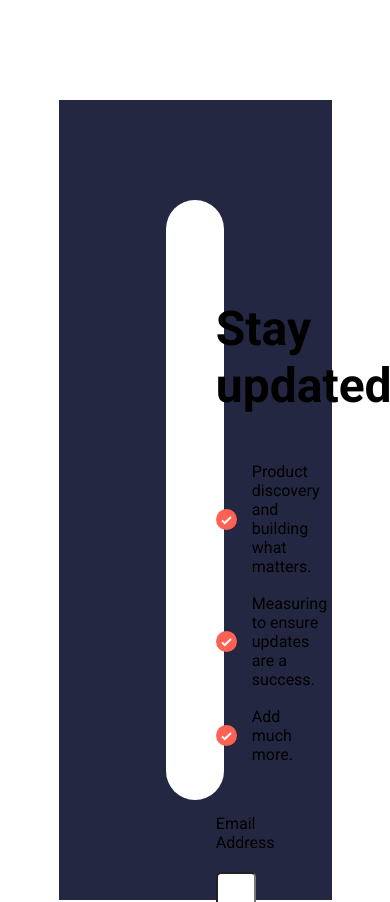
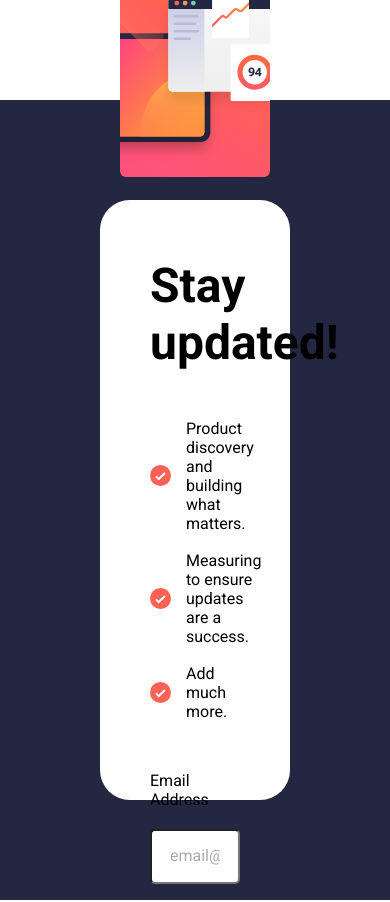
Before and after one commit to Trend20/newsletter-signup, a React (Create React App) app: page / in a window 390 px wide. Shown: the top 902 px of the page. Built offline with nearby package versions, Linux system fonts and the light colour scheme.

Commit message:
responsive code

```diff
--- a/src/App.tsx
+++ b/src/App.tsx
@@ -21,6 +21,10 @@ export const AppContainer = styled.div`
   align-items: center;
   padding: 100px;
   margin: 100px auto auto auto;
+
+  @media (max-width: 768px) {
+    width: 100%;
+  }
 `
 export default App;
 
--- a/src/components/Main.tsx
+++ b/src/components/Main.tsx
@@ -29,6 +29,14 @@ export const MainPageContainer = styled.div `
   height: 100%;
   border-radius: 30px;
   justify-content: space-between;
+
+  @media (max-width: 768px) {
+    width: 100%;
+    display: flex;
+    flex-direction: column-reverse;
+    justify-content: center;
+    align-items: center;
+  }
 `
 
 export const MainTextContainer = styled.div`
@@ -43,6 +51,10 @@ export const MainTextContainer = styled.div`
     font-size: 3rem;
     margin-top: 50px;
   }
+
+  @media (max-width: 768px) {
+   width: 100%;
+  }
 `
 
 export const MainImageContainer = styled.div`
@@ -55,5 +67,8 @@ export const MainImageContainer = styled.div`
     width: 100%;
     height: 100%;
   }
+  @media (max-width: 768px) {
+    width: 100%;
+  }
 `
 export default Main;
--- a/src/components/Updates.tsx
+++ b/src/components/Updates.tsx
@@ -27,6 +27,10 @@ export const UpdatesContainer = styled.div`
   flex-direction: column;
   width: 100%;
   padding-top: 30px;
+
+  @media (max-width: 768px) {
+    width: 100%;
+  }
 `
 
 export const UpdateSpan = styled.div`
@@ -38,6 +42,10 @@ export const UpdateSpan = styled.div`
   p{
     margin-left: 15px;
   }
+
+  @media (max-width: 768px) {
+   width: 100%;
+  }
 `
 
 export default Updates;
```
Also changed, not shown: src/components/Subscribe.tsx (+8 -0 lines).
